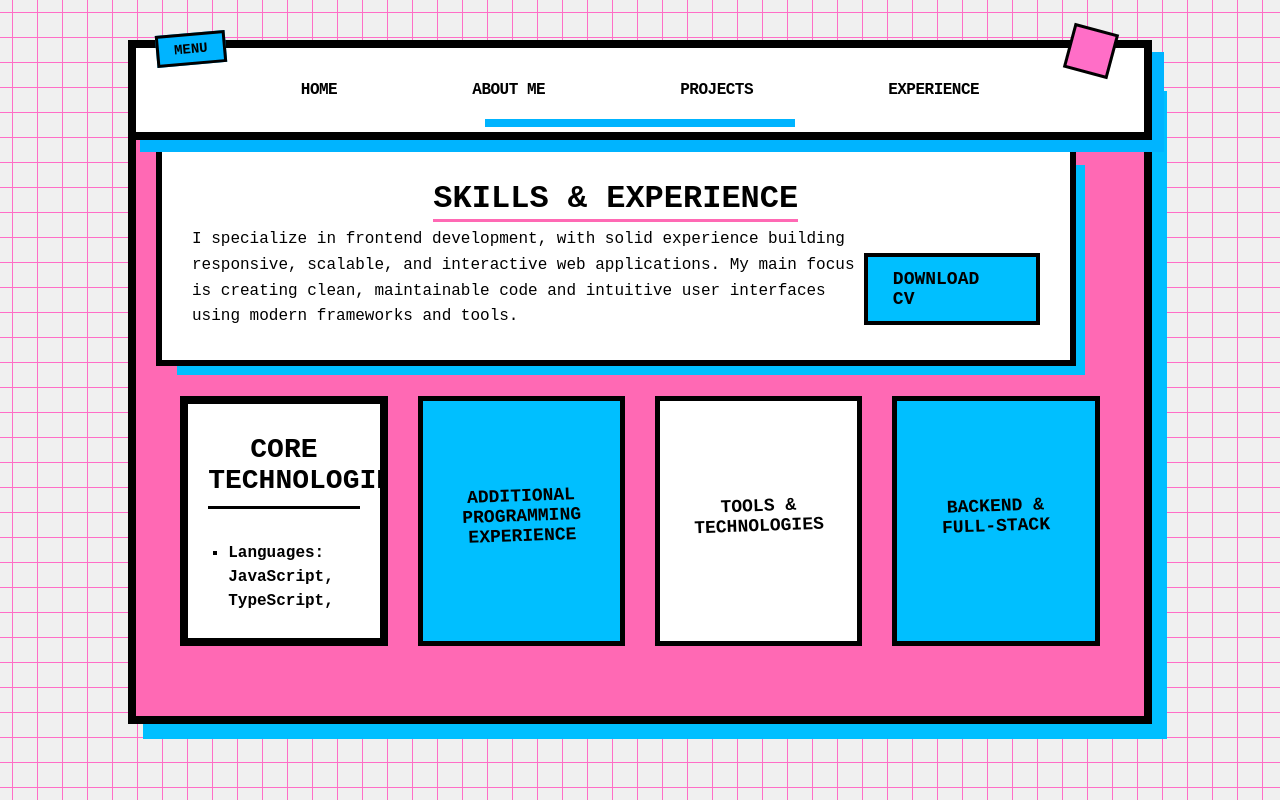
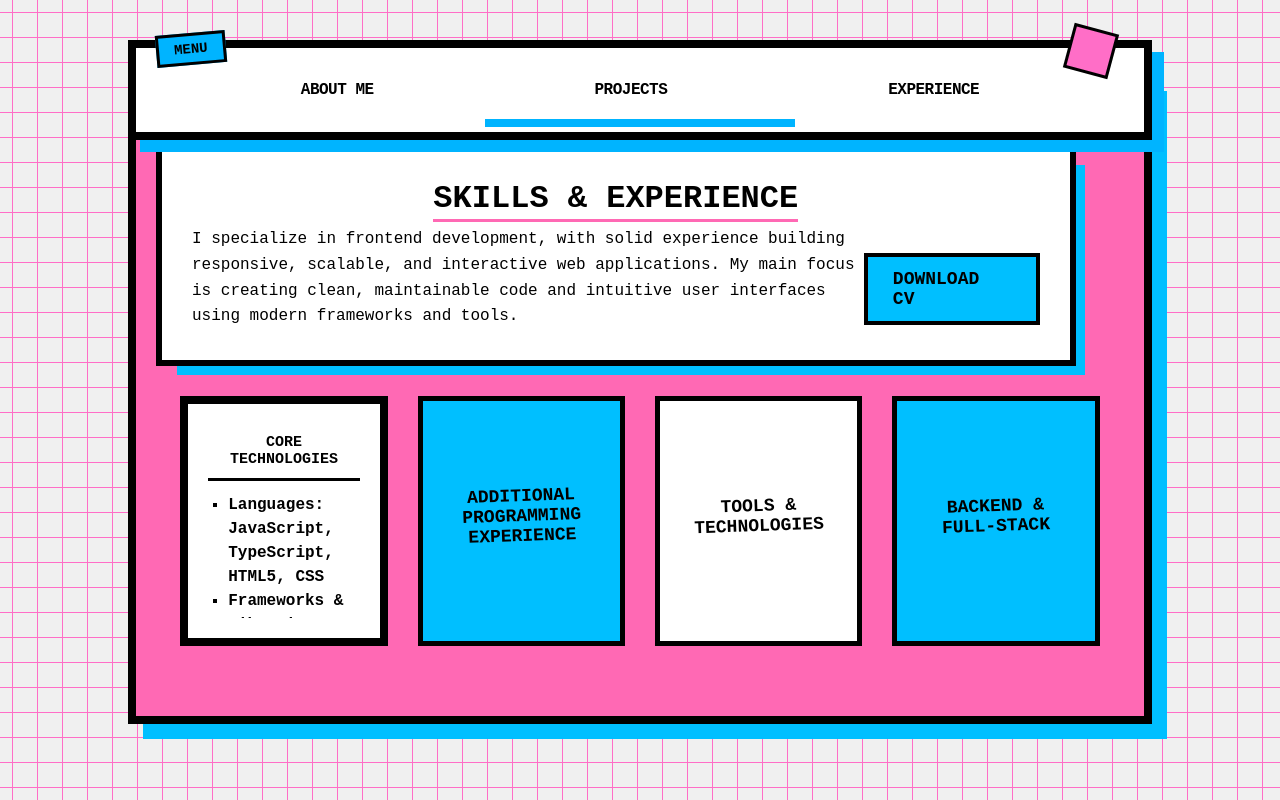
Before and after one commit to antoniaalbu/portofolio, a plain HTML site: page experience.html in a window 1280 px wide. Both pictures are taken after a click on the element 283 px from the left and 520 px from the top of the page. Drawn offline with Linux system fonts and the light colour scheme.

Commit message:
New styles

```diff
--- a/about.css
+++ b/about.css
@@ -188,7 +188,7 @@ html, body {
   transition: all 0.5s cubic-bezier(0.7, 0, 0.2, 1);
 }
 
-/* Inner scroll container */
+
 .card__content-scroll {
   max-height: 100%;
   overflow-y: auto;
--- a/experience.css
+++ b/experience.css
@@ -184,6 +184,8 @@ p {
     position: relative;
 }
 
+
+
 .small-box {
     flex: 1 1 calc(25% - 30px);
     border: 5px solid #000000;
@@ -272,7 +274,7 @@ p {
 .small-box.expanded h2 {
     align-self: center;
     margin-bottom: 12px;
-    font-size: 28px;
+    font-size: 15px;
     transform: rotate(0);
     position: sticky;
     top: 0;
@@ -285,11 +287,10 @@ p {
 }
 
 .small-box.expanded .bullet-list {
-    max-height: none;
-    padding-top: 10px;
-    margin-top: 10px;
+    max-height: 150px;
     opacity: 1;
     padding-bottom: 15px;
+    overflow-y: auto;
 }
 
 @keyframes scroll {
--- a/experience.html
+++ b/experience.html
@@ -14,7 +14,6 @@
     <nav class="navbar show">
         <div class="nav-container">
             <ul class="nav-menu">
-                <li class="nav-item"><a href="index.html" class="nav-link">Home</a></li>
                 <li class="nav-item"><a href="about.html" class="nav-link">About Me</a></li>
                 <li class="nav-item"><a href="projects.html" class="nav-link">Projects</a></li>
                 <li class="nav-item"><a href="experience.html" class="nav-link">Experience</a></li>
@@ -37,7 +36,7 @@
         <div class="row-containers">
             <div class="small-box tech-box">
                 <h2>Core Technologies</h2>
-                <ul class="bullet-list ">
+                <ul class="bullet-list">
                     <li>Languages: JavaScript, TypeScript, HTML5, CSS</li>
                     <li>Frameworks & Libraries: Angular, React</li>
                     <li>Frontend Development: Responsive UI, component-based architecture, user-focused design</li>
```
Also changed, not shown: about.html (+0 -1 lines), projects.html (+2 -0 lines), projectsGrid.css (+6 -8 lines).
